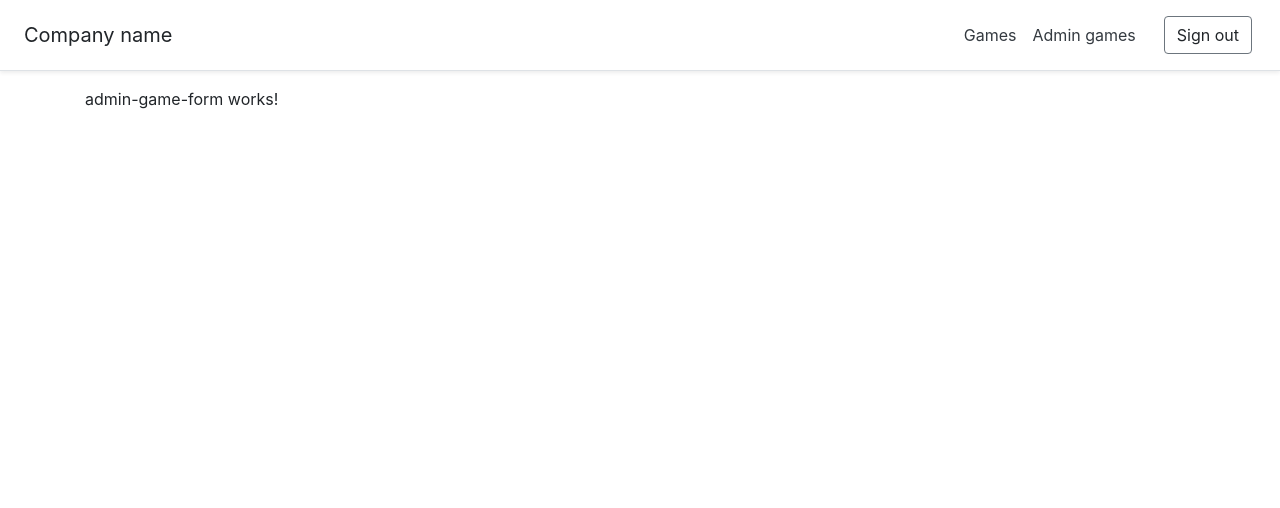
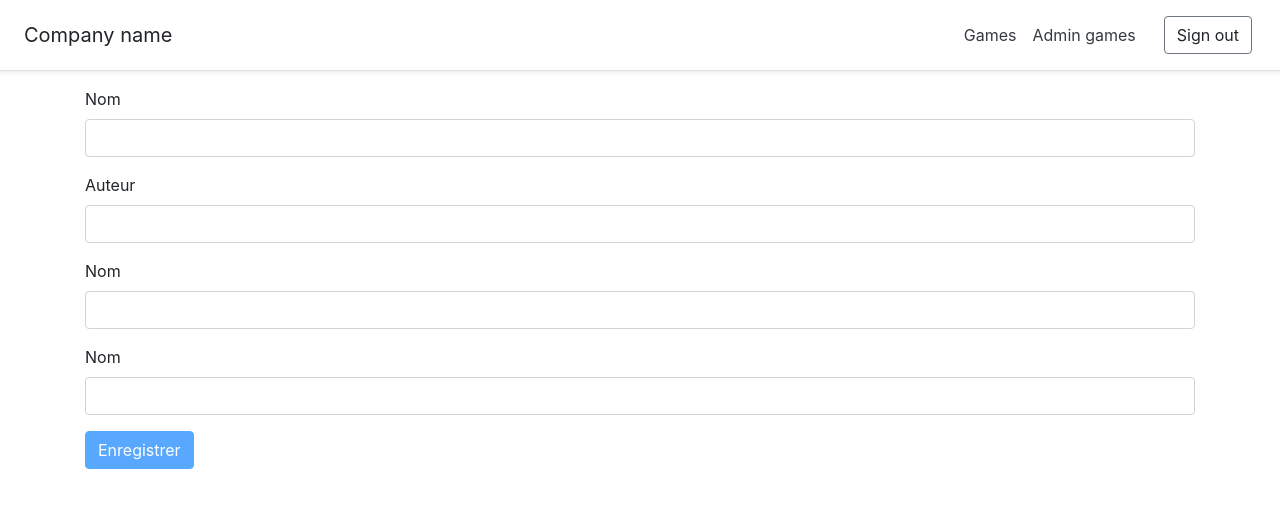
Before and after one commit to stefano-perico/video-game-shop, an Angular app: page /admin/games/new in a window 1280 px wide. Shown: the top 508 px of the page. Built offline with nearby package versions, Linux system fonts and the light colour scheme; no server answers; the database is empty; sample sign-in values are in the browser's storage.

Commit message:
create newGame Form

```diff
--- a/src/app/admin/admin-game-form/admin-game-form.component.html
+++ b/src/app/admin/admin-game-form/admin-game-form.component.html
@@ -1 +1,43 @@
-<p>admin-game-form works!</p>
+<form [formGroup]="gameForm" (ngSubmit)="onSaveGame()">
+  <div class="form-group">
+    <label for="name">Nom</label>
+    <input type="text"
+           id="name"
+           formControlName="name"
+           class="form-control"
+           required>
+
+  </div>
+
+  <div class="form-group">
+    <label for="author">Auteur</label>
+    <input type="text"
+           id="author"
+           formControlName="author"
+           class="form-control"
+           required>
+
+  </div>
+
+  <div class="form-group">
+    <label for="price">Nom</label>
+    <input type="number"
+           id="price"
+           formControlName="price"
+           class="form-control"
+           required>
+
+  </div>
+
+  <div class="form-group">
+    <label for="synopsis">Nom</label>
+    <input type="text"
+           id="synopsis"
+           formControlName="synopsis"
+           class="form-control">
+
+  </div>
+
+  <button class="btn btn-primary" type="submit" [disabled]="gameForm.invalid">Enregistrer</button>
+
+</form>
--- a/src/app/admin/admin-game-form/admin-game-form.component.ts
+++ b/src/app/admin/admin-game-form/admin-game-form.component.ts
@@ -1,4 +1,8 @@
 import { Component, OnInit } from '@angular/core';
+import {FormBuilder, FormGroup, Validators} from '@angular/forms';
+import {Router} from '@angular/router';
+import {GamesService} from '../../services/games.service';
+import {Game} from '../../models/game.model';
 
 @Component({
   selector: 'app-admin-game-form',
@@ -7,9 +11,38 @@ import { Component, OnInit } from '@angular/core';
 })
 export class AdminGameFormComponent implements OnInit {
 
-  constructor() { }
+  gameForm: FormGroup;
+
+  constructor(
+    private formBuilder: FormBuilder,
+    private router: Router,
+    private gamesService: GamesService
+  ) { }
 
   ngOnInit() {
+    this.initForm();
+  }
+
+  initForm() {
+    this.gameForm = this.formBuilder.group({
+      name: ['', Validators.required],
+      author: ['', Validators.required],
+      price: ['', [Validators.required, Validators.pattern('^[0-9]*$')]],
+      synopsis: ''
+    });
+  }
+
+  onSaveGame() {
+    const name = this.gameForm.get('name').value;
+    const author = this.gameForm.get('author').value;
+    const price = this.gameForm.get('price').value;
+    const synopsis = this.gameForm.get('synopsis').value;
+
+    const newGame = new Game(name, author, price);
+    newGame.synopsis = synopsis;
+
+    this.gamesService.createNewGames(newGame);
+    this.router.navigate(['/admin', 'books']);
   }
 
 }
```
